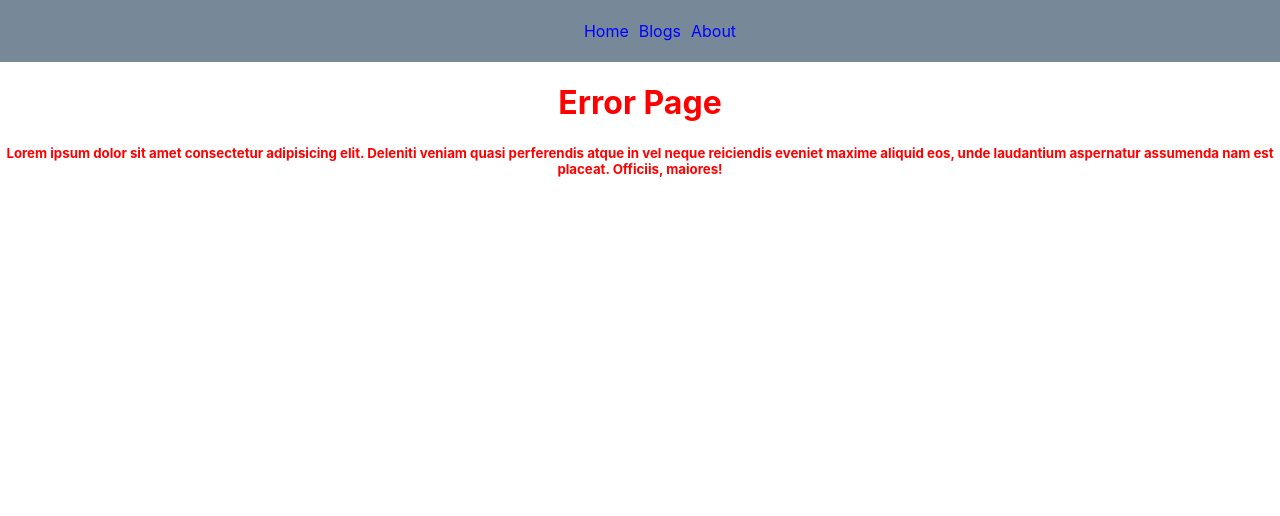
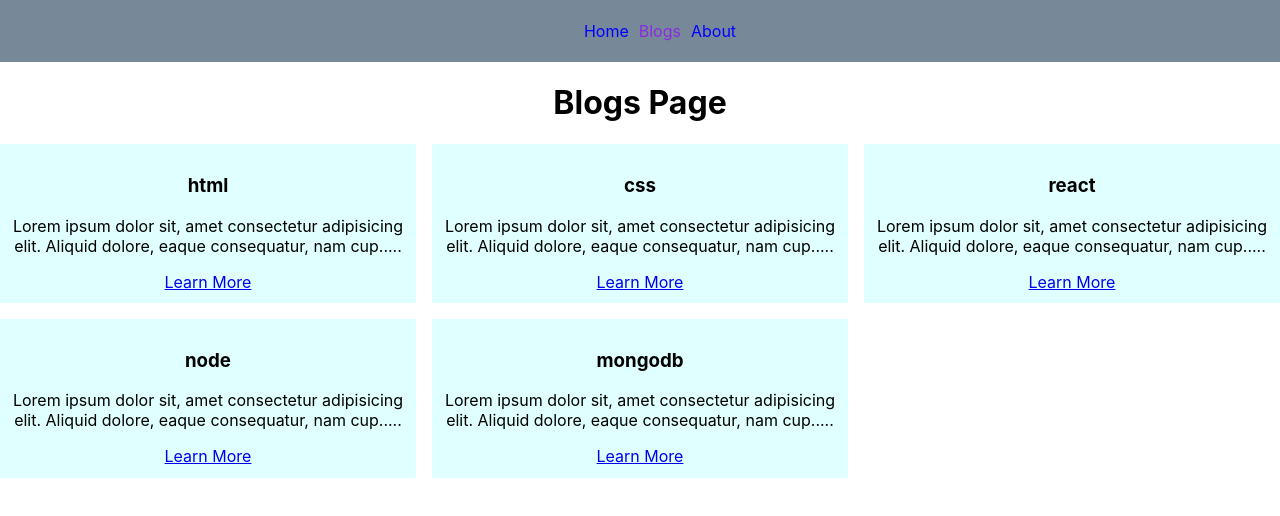
Before and after one commit to webfaisalbd/react-basics2-ai, a React (Create React App) app: page /blogs in a window 1280 px wide. Shown: the top 516 px of the page. Built offline with nearby package versions, Linux system fonts and the light colour scheme.

Commit message:
dynamic routing using useParams added

```diff
--- a/src/App.css
+++ b/src/App.css
@@ -21,6 +21,33 @@
   color: blueviolet;
 }
 
+section {
+  display: grid;
+  grid-gap: 1rem;
+}
+
+article {
+  background: lightcyan;
+  padding: 0.7rem;
+}
+
+@media screen and (min-width: 600px) {
+  section {
+    grid-template-columns: auto auto;
+  }
+}
+@media screen and (min-width: 992px) {
+  section {
+    grid-template-columns: auto auto auto;
+  }
+}
+
+
+
+
+
+
+
 @keyframes App-logo-spin {
   from {
     transform: rotate(0deg);
--- a/src/App.js
+++ b/src/App.js
@@ -2,6 +2,7 @@ import { BrowserRouter, Route, Routes } from 'react-router-dom';
 import './App.css';
 import NavBar from './Components/NavBar';
 import About from './Pages/About';
+import Blog from './Pages/Blog';
 import Blogs from './Pages/Blogs';
 import Error from './Pages/Error';
 import Home from './Pages/Home';
@@ -16,7 +17,8 @@ function App() {
 
         <Routes>
           <Route path='/' element={<Home />} ></Route>
-          <Route path='/blog' element={<Blogs />} ></Route>
+          <Route path='/blogs' element={<Blogs />} ></Route>
+          <Route path='/blogs/:title' element={<Blog />} ></Route>
           <Route path='/about' element={<About />} ></Route>
           <Route path='*' element={<Error />} />
         </Routes>
--- a/src/Components/NavBar.js
+++ b/src/Components/NavBar.js
@@ -7,7 +7,7 @@ const NavBar = () => {
             <nav>
                 <ul>
                     <NavLink to="/" className='navLink'>Home</NavLink>
-                    <NavLink to="/blog" className='navLink'>Blogs</NavLink>
+                    <NavLink to="/blogs" className='navLink'>Blogs</NavLink>
                     <NavLink to="/about" className='navLink'>About</NavLink>
                 </ul>
             </nav>
--- a/src/Pages/About.js
+++ b/src/Pages/About.js
@@ -1,11 +1,17 @@
 import React from 'react'
+import { useNavigate } from 'react-router-dom'
 
 const About = () => {
+
+  const myNavigate = useNavigate();
 
   return (
     <>
         <h1>About Page</h1>
         <p>Lorem ipsum dolor sit amet consectetur, adipisicing elit. Similique placeat laudantium eos praesentium modi illo dolores et fugiat neque iste odio, quod nostrum consectetur, consequuntur ab repudiandae labore sapiente. Dolore?</p>
+      <button onClick={()=> {
+        myNavigate('/')
+      }}>Go to Home</button>
     </>
   )
 }
--- /dev/null
+++ b/src/Pages/Blog.js
@@ -0,0 +1,25 @@
+import React, { useState, useEffect } from 'react'
+import { useParams } from 'react-router-dom'
+
+import { blogsData } from '../data';
+
+const Blog = () => {
+
+    const { title } = useParams();
+
+    const [bodyData, setBodyData] = useState('')
+
+    useEffect(() => {
+       const filteredDetail = blogsData.filter((blog) => blog.title === title)
+        setBodyData(filteredDetail[0].body);
+    }, [])
+
+    return (
+        <div>
+            <h1>{title} Details</h1>
+            <p>{bodyData}</p>
+        </div>
+    )
+}
+
+export default Blog
--- a/src/Pages/Blogs.js
+++ b/src/Pages/Blogs.js
@@ -1,15 +1,38 @@
-import React from 'react'
-import { useNavigate } from 'react-router-dom';
+import React, { useState } from 'react'
+import { Link } from 'react-router-dom';
+
+import { blogsData } from '../data'
 
 const Blogs = () => {
-  const myNavigate = useNavigate();
+  const [blogs, setBlogs] = useState(blogsData);
+
+  const truncateString = (str, num) => {
+    if(str.length > num){
+      return str.slice(0,num) + "....."
+    }
+    else {
+      return str;
+    }
+  }
+
   return (
     <>
-        <h1>Blogs Page</h1>
-        <p>Lorem ipsum dolor sit amet consectetur adipisicing elit. Asperiores veniam illum modi a? Itaque reprehenderit fugit quae corrupti odit voluptatem adipisci deleniti officia sequi soluta molestiae ab suscipit, minima ipsam.</p>
-        <button onClick={()=> {
-          myNavigate('/about');
-        }}>Go to About Page</button>
+      <h1>Blogs Page</h1>
+
+      <section>
+        {
+          blogs.map((blog) => {
+            const { id, title, body } = blog;
+            return <article>
+              <h3>{title}</h3>
+              <p>{truncateString(body,100)}</p>
+              <Link to={title}>Learn More</Link>
+            </article>
+          })
+        }
+      </section>
+
+
     </>
   )
 }
--- /dev/null
+++ b/src/data.js
@@ -0,0 +1,27 @@
+export const blogsData = [
+    {
+        id: 1,
+        title: 'html',
+        body: 'Lorem ipsum dolor sit, amet consectetur adipisicing elit. Aliquid dolore, eaque consequatur, nam cupiditate id molestias doloribus debitis harum repellendus ducimus, ut rerum deleniti? Accusantium aliquid amet sunt explicabo soluta.'
+    },
+    {
+        id: 2,
+        title: 'css',
+        body: 'Lorem ipsum dolor sit, amet consectetur adipisicing elit. Aliquid dolore, eaque consequatur, nam cupiditate id molestias doloribus debitis harum repellendus ducimus, ut rerum deleniti? Accusantium aliquid amet sunt explicabo soluta.'
+    },
+    {
+        id: 3,
+        title: 'react',
+        body: 'Lorem ipsum dolor sit, amet consectetur adipisicing elit. Aliquid dolore, eaque consequatur, nam cupiditate id molestias doloribus debitis harum repellendus ducimus, ut rerum deleniti? Accusantium aliquid amet sunt explicabo soluta.'
+    },
+    {
+        id: 4,
+        title: 'node',
+        body: 'Lorem ipsum dolor sit, amet consectetur adipisicing elit. Aliquid dolore, eaque consequatur, nam cupiditate id molestias doloribus debitis harum repellendus ducimus, ut rerum deleniti? Accusantium aliquid amet sunt explicabo soluta.'
+    },
+    {
+        id: 5,
+        title: 'mongodb',
+        body: 'Lorem ipsum dolor sit, amet consectetur adipisicing elit. Aliquid dolore, eaque consequatur, nam cupiditate id molestias doloribus debitis harum repellendus ducimus, ut rerum deleniti? Accusantium aliquid amet sunt explicabo soluta.'
+    }
+]
```
